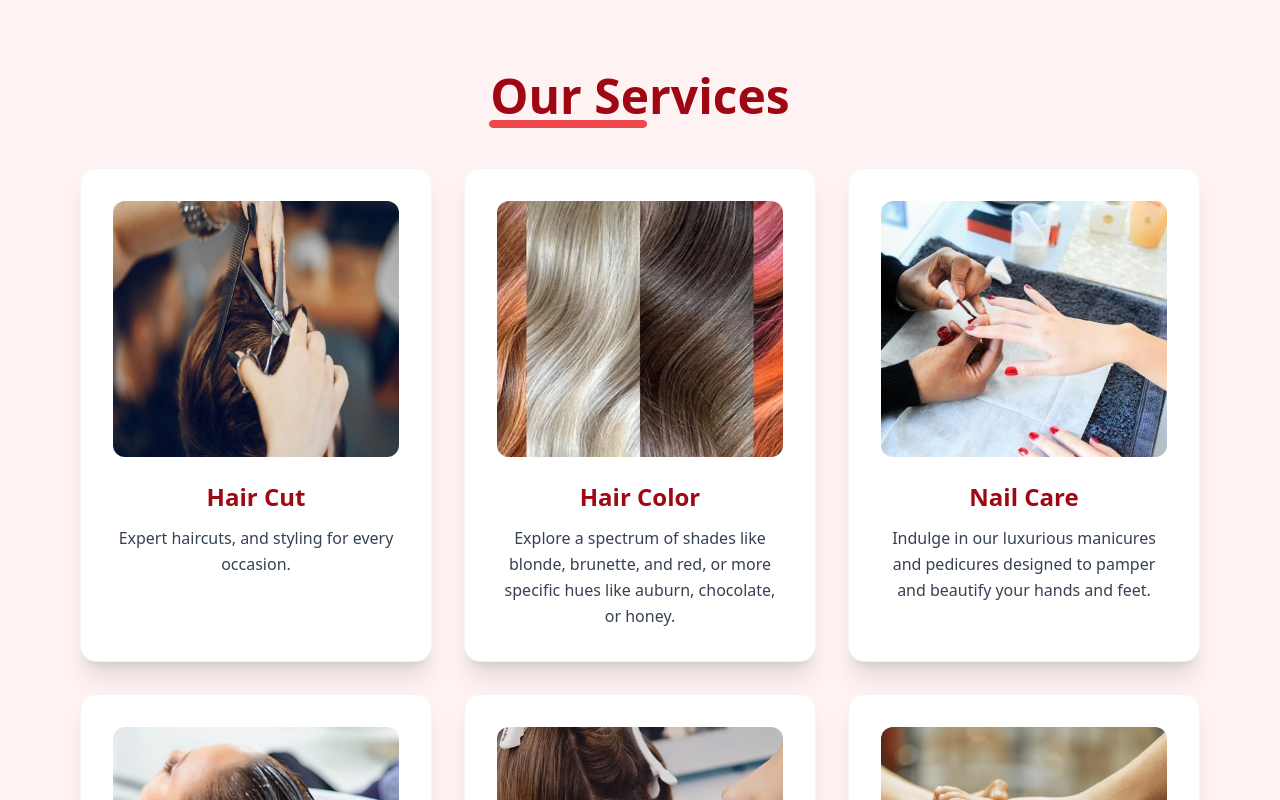
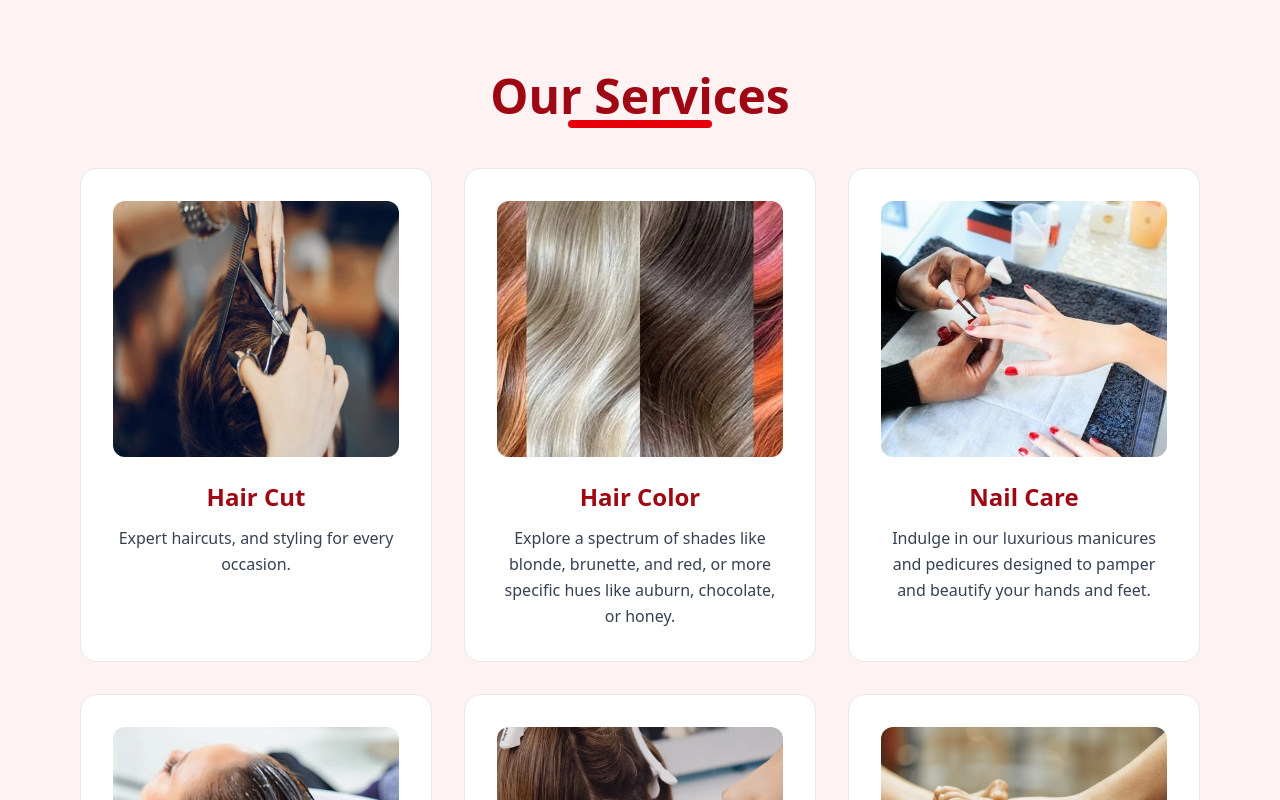
Before and after one commit to ryndngl/Salon_Website, a React (Vite) app: page / in a window 1280 px wide. Shown: the part 880-1680 px from the top of the page. Built offline with nearby package versions, Linux system fonts and the light colour scheme.

Commit message:
Update Services section: remove shadows and hover effects, flatten cards

```diff
--- a/src/components/Services.jsx
+++ b/src/components/Services.jsx
@@ -37,7 +37,7 @@ function Services() {
       <div className="container mx-auto px-4 text-center max-w-6xl">
         <h2 className="text-3xl sm:text-4xl md:text-5xl font-extrabold text-red-800 mb-8 sm:mb-10 md:mb-12 relative">
           <span className="relative z-10">Our Services</span>
-          <span className="absolute left-1/2 transform -translate-x-1/2 -bottom-2 w-20 sm:w-28 md:w-36 h-2 bg-red-600 rounded-full animate-pulse-light"></span>
+          <span className="absolute left-1/2 transform -translate-x-1/2 -bottom-2 w-20 sm:w-28 md:w-36 h-2 bg-red-600 rounded-full"></span>
         </h2>
 
         <div className="flex justify-center">
@@ -45,18 +45,15 @@ function Services() {
             {services.map((service, index) => (
               <div
                 key={index}
-                className="bg-white rounded-2xl shadow-xl p-6 md:p-8 transform transition duration-500 hover:shadow-2xl hover:-translate-y-3 flex flex-col items-center border border-gray-100 cursor-pointer overflow-hidden"
+                className="bg-white rounded-2xl p-6 md:p-8 transition duration-300 hover:opacity-80 flex flex-col items-center border border-gray-200 cursor-pointer overflow-hidden"
               >
-                <div className="w-full h-48 sm:h-56 md:h-64 mb-4 md:mb-6 overflow-hidden rounded-xl shadow-inner relative group">
+                <div className="w-full h-48 sm:h-56 md:h-64 mb-4 md:mb-6 overflow-hidden rounded-xl relative">
                   <img
                     src={service.image}
                     alt={service.title}
-                    className="w-full h-full object-cover object-center transform transition duration-500 group-hover:scale-110"
+                    className="w-full h-full object-cover object-center"
                     loading="lazy"
                   />
-                  <div className="absolute inset-0 bg-gradient-to-t from-black/40 to-transparent opacity-0 group-hover:opacity-100 transition-opacity duration-300 flex items-end p-4">
-                    <p className="text-base sm:text-lg font-bold text-white">{service.title}</p>
-                  </div>
                 </div>
 
                 <h3 className="text-lg sm:text-xl md:text-2xl font-bold text-red-800 mb-2 md:mb-3">{service.title}</h3>
```
